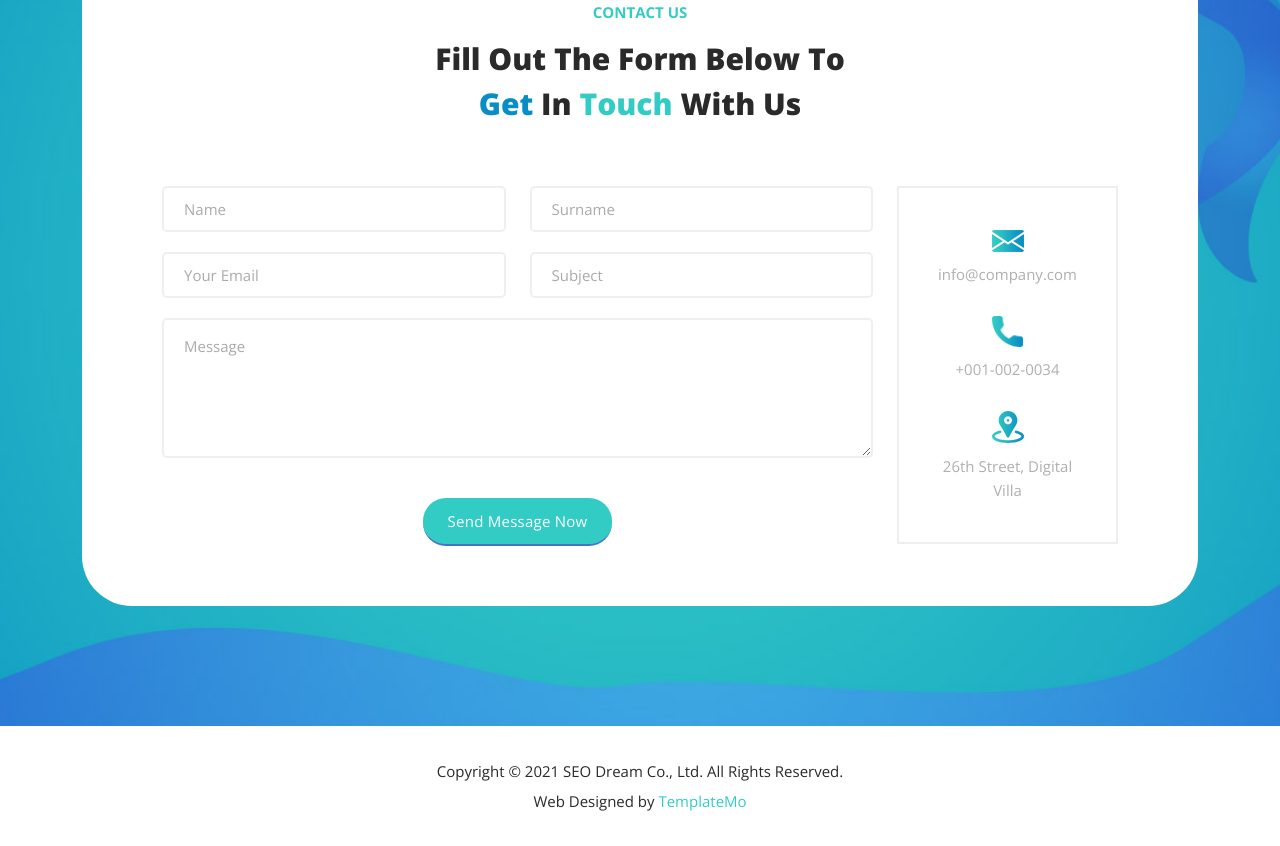
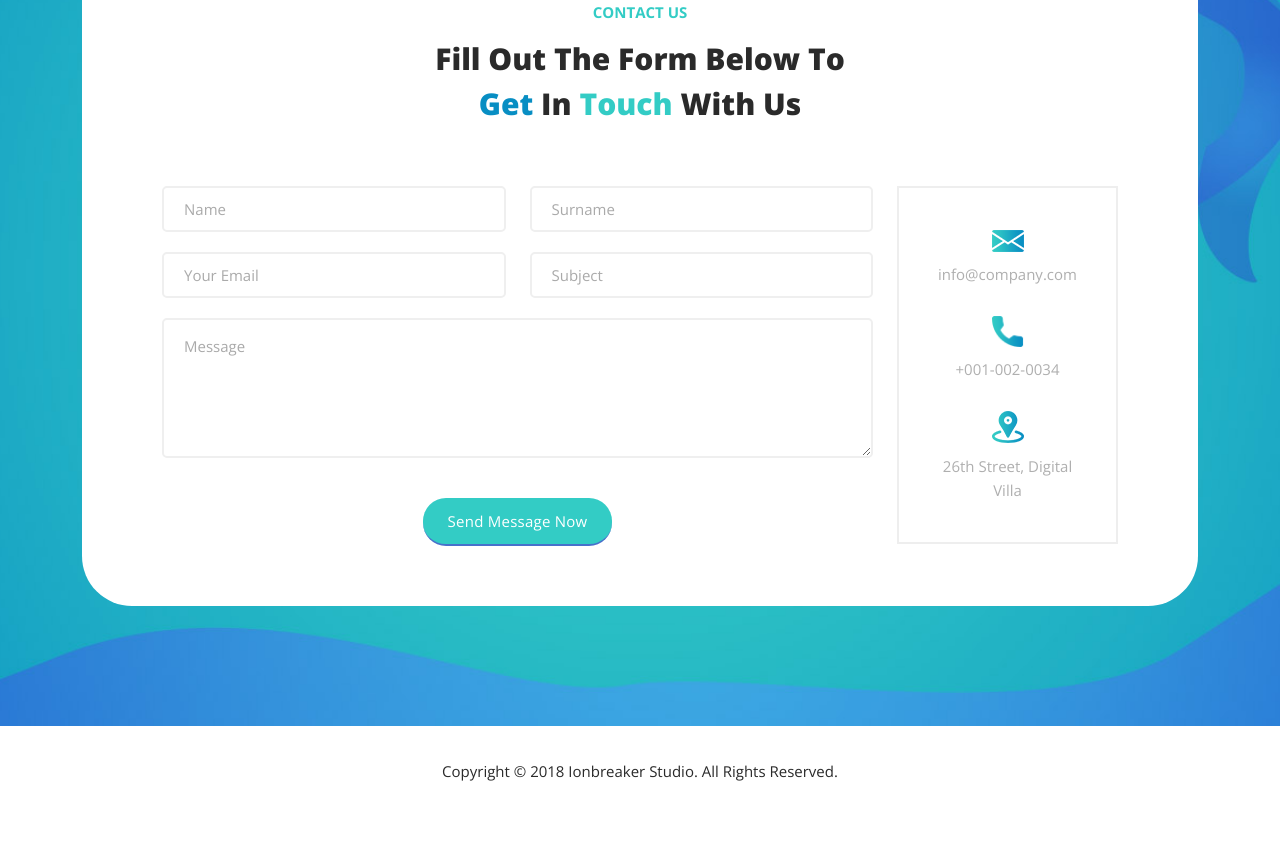
Before and after one commit to ionbreaker/product, a plain HTML site: page index.html in a window 1280 px wide. Shown: the part 4155-5001 px from the top of the page. After the commit the page ends 4971 px from the top, so only its background shows below. Drawn offline with nearby package versions, Linux system fonts and the light colour scheme.

Commit message:
Update index.html

```diff
--- a/index.html
+++ b/index.html
@@ -521,9 +521,7 @@ https://templatemo.com/tm-563-seo-dream
     <div class="container">
       <div class="row">
         <div class="col-lg-12">
-          <p>Copyright © 2021 SEO Dream Co., Ltd. All Rights Reserved.
-
-          <br>Web Designed by <a rel="nofollow" href="https://templatemo.com" title="free CSS templates">TemplateMo</a></p>
+          <p>Copyright © 2018 Ionbreaker Studio. All Rights Reserved.</p>
         </div>
       </div>
     </div>
```
